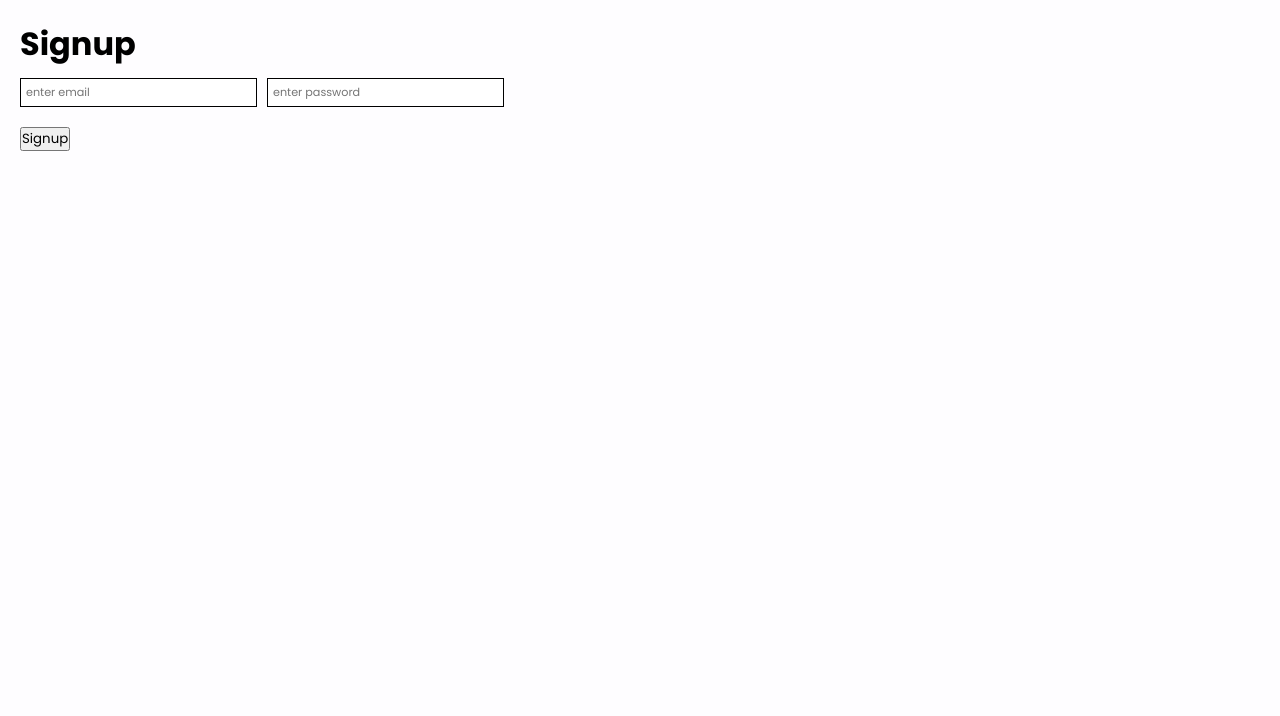
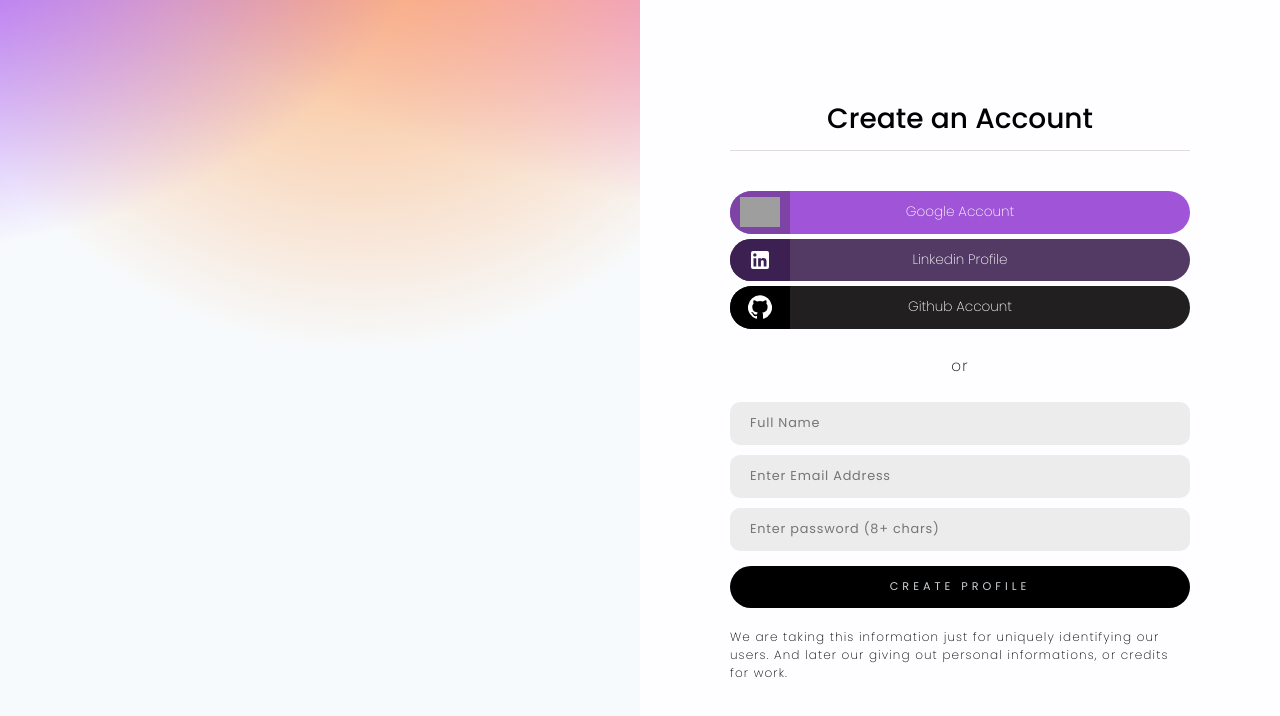
Before and after one commit to Algolisted-Org/AlgoListed, a React (Create React App) app in the folder client/: page /auth in a window 1280 px wide. Shown: the top 716 px of the page. Built offline with nearby package versions, Linux system fonts and the light colour scheme; grey boxes are pictures that could not be loaded; a web font is replaced by a local one.

Commit message:
auth started

```diff
--- a/client/src/Screen/AuthPage.js
+++ b/client/src/Screen/AuthPage.js
@@ -2,8 +2,11 @@ import React, { useState, useEffect } from 'react'
 import styled from 'styled-components'
 import CCHeader from '../Components/CCHeader'
 import LeftMenu from '../Components/LeftMenu'
+import GitHubIcon from '@material-ui/icons/GitHub';
+import LinkedInIcon from '@material-ui/icons/LinkedIn';
 
 const AuthPage = () => {
+    const [name, setName] = useState("");
     const [email, setEmail] = useState("");
     const [password, setPassword] = useState("");
 
@@ -15,6 +18,28 @@ const AuthPage = () => {
         setPassword("");
 
         fetch('https://algorithmist-api.onrender.com/auth/user-signup', {
+            method: 'post',
+            headers: { 'content-type': 'application/json' },
+            body: JSON.stringify({
+                email: (email.toLowerCase()),
+                password,
+            })
+        }).then(response => response.json())
+            .then(user => {
+                if(user.message != undefined) alert(user.message);
+                else alert("User Created Successfully!");
+                console.log(user);
+            })
+    }
+
+    const handleLogin = () => {
+        console.log(email);
+        console.log(password);
+
+        setEmail("");
+        setPassword("");
+
+        fetch('https://algorithmist-api.onrender.com/auth/user-login', {
             method: 'post',
             headers: { 'content-type': 'application/json' },
             body: JSON.stringify({
@@ -36,12 +61,48 @@ const AuthPage = () => {
                 <img src="https://media4.giphy.com/media/13FrpeVH09Zrb2/giphy.gif" alt="" />
             </MobContainer>
             <Container>
-                <h1>Signup</h1>
+                <section className="left-section">
+
+                </section>
+                <section className="right-section">
+                    {/* <span className='company-name'>Algorithmist</span> */}
+
                     <div className="form">
-                    <input type="email" placeholder='enter email' value={email} onChange={(e) => setEmail(e.target.value)}  />
+                        <div className="heading">Create an Account</div>
+                        <div className="line"></div>
+                        <div className="btn blue">
+                            <div className="icon blue-shade"><img src="https://www.firstrust.com/getattachment/cf7dac57-a2ed-437b-8d50-9fac4634a8a2/google_logo.png?lang=en-US&width=300&height=300&ext=.png" alt="" /></div>
+                            <div className="btn-text">Google Account</div>
+                        </div>
+                        <div className="btn dark-blue">
+                            <div className="icon dark-blue-shade">
+                                <LinkedInIcon/>
+                            </div>
+                            <div className="btn-text">Linkedin Profile</div>
+                        </div>
+                        <div className="btn dark">
+                            <div className="icon dark-shade">
+                                <GitHubIcon/>
+                            </div>
+                            <div className="btn-text">Github Account</div>
+                        </div>
+
+                        <p className='small-text'>or</p>
+
+                        <input type="text" placeholder='Full Name' value={name} onChange={(e) => setName(e.target.value)} />
+                        <input type="email" placeholder='Enter Email Address' value={email} onChange={(e) => setEmail(e.target.value)} />
+                        <input type="text" placeholder='Enter password (8+ chars)' value={password} onChange={(e) => setPassword(e.target.value)} />
+                        <button onClick={() => handleSignUp()}>Create Profile</button>
+                        <div className="desc">We are taking this information just for uniquely identifying our users. And later our giving out personal informations, or credits for work.</div>
+                    </div>
+
+                    {/* <h1>Login</h1>
+                    <div className="form">
+                        <input type="email" placeholder='enter email' value={email} onChange={(e) => setEmail(e.target.value)} />
                         <input type="text" placeholder='enter password' value={password} onChange={(e) => setPassword(e.target.value)} />
-                    <button onClick={() => handleSignUp()}>Signup</button>
-                </div>
+                        <button onClick={() => handleLogin()}>Login</button>
+                    </div> */}
+                </section>
             </Container>
         </GrandContainer>
     )
@@ -77,22 +138,161 @@ const Container = styled.div`
         display: none;
     }
 
-    padding: 20px;
+    display: flex;
+    width: 100vw;
 
     a{
       color: #18489f;
     }
 
+    section{
+        width: 50%;
+        padding: 20px;
+    }
+
+    .left-section{
+        background: radial-gradient(92.81%48.44%at -24.53%-16.02%,#943cff 0%,rgba(255,255,255,0)100%),radial-gradient(75.78%68.16%at 56.74%-24.02%,#fd9d52 0%,rgba(255,255,255,0)100%),radial-gradient(160.86%46.39%at 177.14%-15.62%,#dd45d3 9.06%,rgba(255,255,255,0)100%),#f7fafc;
+        min-height: 100vh;
+    }
+
+    .right-section{
+        display: grid;
+        place-items: center;
+
+        .company-name{
+            font-size: 0.8rem;
+            font-weight: 600;
+        }
+
+        .form{
+            display: flex;
+            flex-direction: column;
+            align-items: center;
+            width: 460px;
+            margin: auto;
+
+            .heading{
+                font-size: 1.75rem;
+                font-weight: 500;
+                text-align: center;
+            }
+
+            .line{
+                height: 1px;
+                width: 100%;
+                background-color: #e2dbdb;
+                margin: 10px 0 40px 0;
+            }
+
+            .btn{
+                width: 100%;
+                height: 42.5px;
+                display: flex;
+                align-items: center;
+                justify-content: center;
+                margin-bottom: 5px;
+                background-color: #111;
+                cursor: pointer;
+                border-radius: 100px;
+                position: relative;
+                overflow: hidden;
+
+                .icon{
+                    height: 100%;
+                    display: grid;
+                    place-items: center;
+                    position: absolute;
+                    left: 0;
+                    width: 60px;
+
+                    img{
+                        height: 30px;
+                    }
+                }
+
+                .btn-text{
+                    font-size: 0.85rem;
+                    font-weight: 200;
+                    color: white;
+
+                    b{
+                        font-weight: 500;
+                    }
+                }
+            }
+
+
+
             input{
-        padding: 5px 10px;
-        margin: 10px;
-        margin-left: 0;
-        font-size: 0.7rem;
-        padding: 5px;
+                font-size: 0.8rem;
+                padding: 12.5px 20px;
+                margin: 5px 0;
+                width: 100%;
+                border: none;
+                background-color: #ececec;
+                border-radius: 10px;
+                letter-spacing: 0.05rem;
             }
+
             button{
                 margin-top: 10px;
-        display: block;
+                width: 100%;
+                font-size: 0.7rem;
+                height: 42.5px;
+                border: none;
+                border-radius: 50px;
+                background-color: black;
+                color: #cbd1d6;
+                cursor: pointer;
+                text-transform: uppercase;
+                letter-spacing: 0.25rem;
+            }
 
+            .small-text{
+                font-size: 0.95rem;
+                font-weight: 200;
+                letter-spacing: 0.07rem;
+                margin: 20px 0;
             }
+
+            .desc{
+                font-size: 0.75rem;
+                font-weight: 200;
+                letter-spacing: 0.07rem;
+                margin: 20px 0;
+            }
+
+            svg{
+                fill: white;
+            }
+
+            .blue{
+                background-color: #a054d7;
+            }
+
+            .blue-shade{
+                background-color: #7d44a6;
+            }
+
+            .dark-blue{
+                background-color: #533a65;
+            }
+
+            .dark-blue-shade{
+                background-color: #3c2051;
+            }
+
+            .dark{
+                background-color: #211f1f;
+            }
+
+            .dark-shade{
+                background-color: #000;
+            }
+        }
+    }
+
+
+
+
 `
--- a/client/src/index.css
+++ b/client/src/index.css
@@ -24,12 +24,11 @@ input{
   outline: none;
 }
 
-::-webkit-scrollbar{
+/* ::-webkit-scrollbar{
   width: 0.75rem;
 }
 ::-webkit-scrollbar-track{
   background-color: transparent;
-  /* border-radius: 100vw; */
   margin-block: 0.5em;
 }
 
@@ -37,4 +36,17 @@ input{
   background: rgba(44, 43, 46, 0.501);
   border: 0.15em solid #fefdff;
   border-radius: 100px;
+} */
+
+::-webkit-scrollbar {
+  width: 8px;
 }
+
+::-webkit-scrollbar-track {
+  background-color: #aaa;
+}
+
+::-webkit-scrollbar-thumb {
+  background-color: #335ddc;
+  border-radius: 8px;
+}
```
Lines whose indentation alone changed are shown as unchanged.
